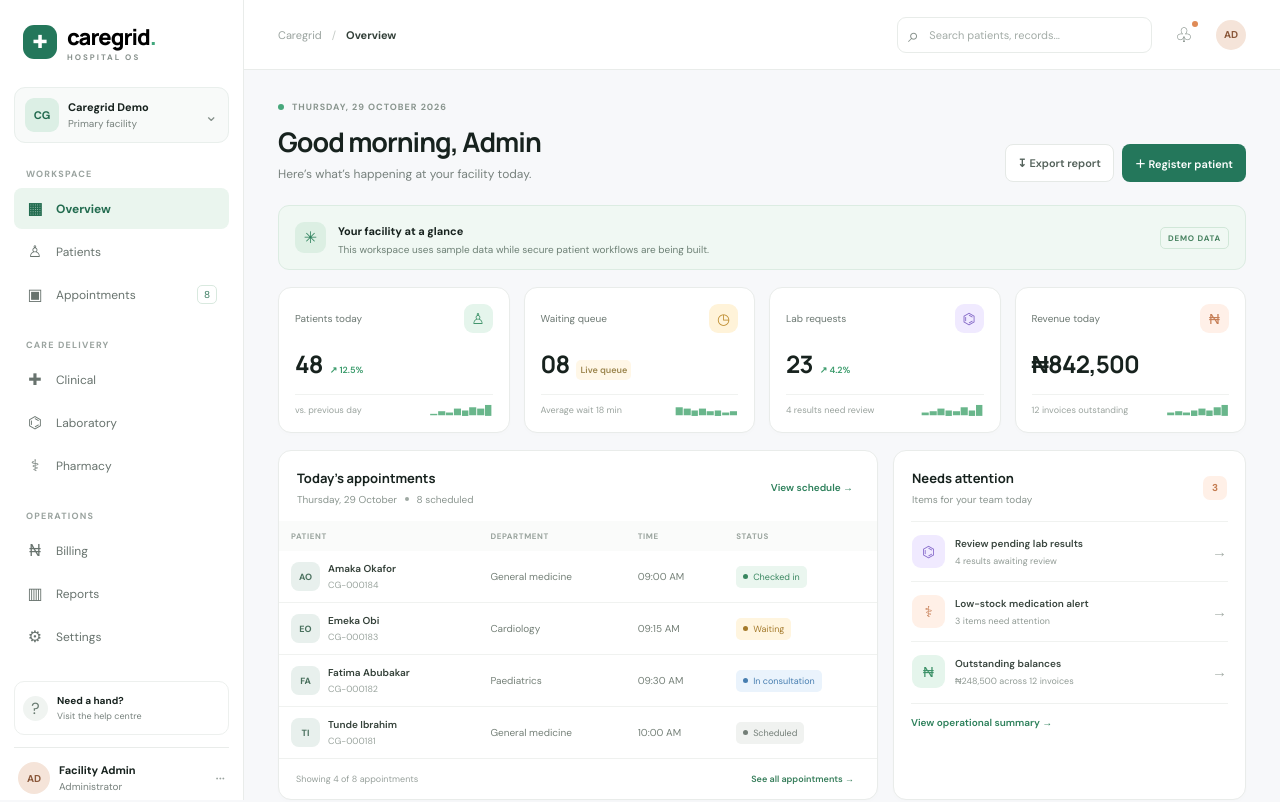
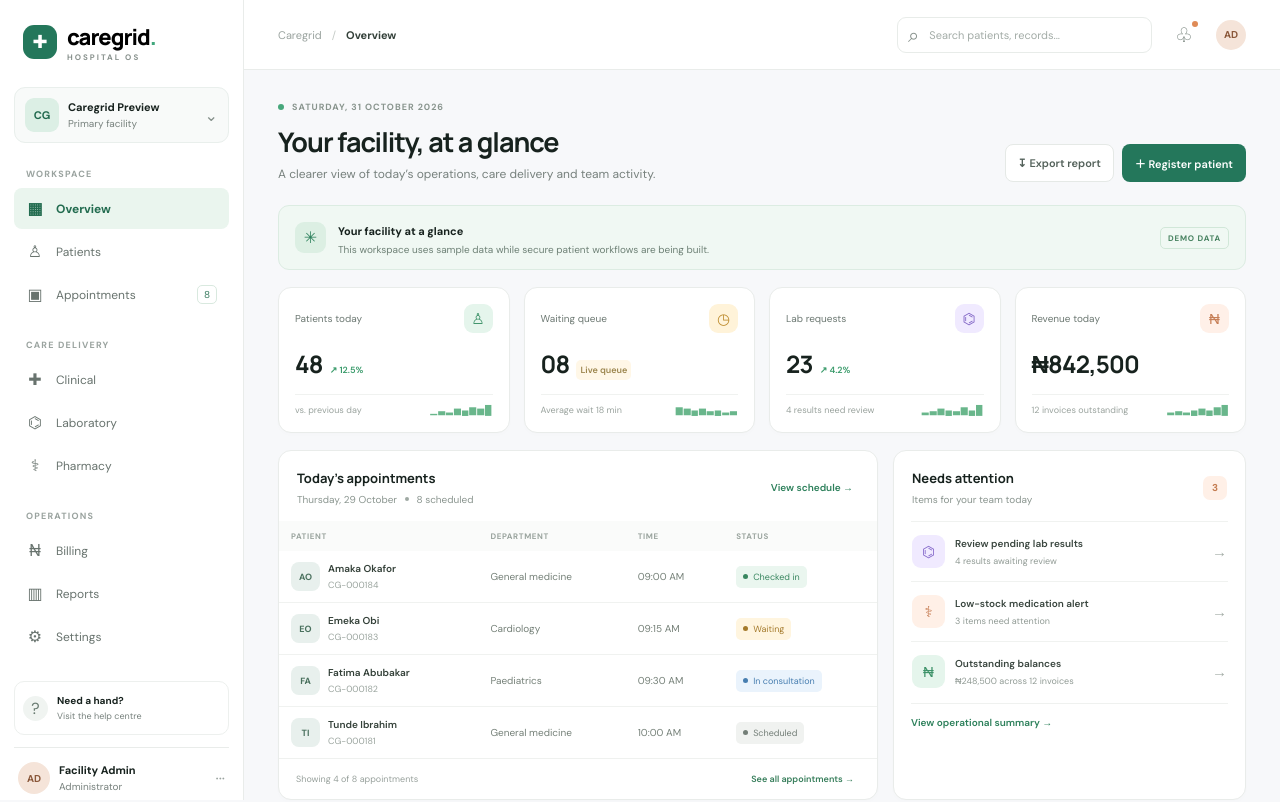
Before and after one commit to mrceogodwin/caregrid, a Next.js app: page /dashboard in a window 1280 px wide. Shown: the top 802 px of the page. Built offline with nearby package versions, Linux system fonts and the light colour scheme.

Commit message:
refine(dashboard): refresh workspace copy and date

```diff
--- a/app/dashboard/page.tsx
+++ b/app/dashboard/page.tsx
@@ -15,7 +15,7 @@ const appointments = [
   { initials: "TI", name: "Tunde Ibrahim", id: "CG-000181", department: "General medicine", time: "10:00 AM", status: "Scheduled", tone: "slate" },
 ];
 const summaries: Record<Section, string> = {
-  Overview: "Here’s what’s happening at your facility today.",
+  Overview: "A clearer view of today’s operations, care delivery and team activity.",
   Patients: "Find patient records and manage registrations.",
   Appointments: "Coordinate today’s schedule and patient queue.",
   Clinical: "Encounters, observations and care notes.",
@@ -51,7 +51,7 @@ export default function Home() {
   return <div className="shell">
     <aside className="sidebar">
       <button className="brand" onClick={() => setActive("Overview")} aria-label="Caregrid home"><span className="brand-mark">✚</span><span className="brand-name">caregrid<span>.</span><small>HOSPITAL OS</small></span></button>
-      <div className="facility"><span className="facility-logo">CG</span><span><b>Caregrid Demo</b><small>Primary facility</small></span><span className="chevron">⌄</span></div>
+      <div className="facility"><span className="facility-logo">CG</span><span><b>Caregrid Preview</b><small>Primary facility</small></span><span className="chevron">⌄</span></div>
       {groups.map(group => <nav className="nav-group" key={group.title} aria-label={group.title}><p>{group.title}</p>{group.items.map(item => <button key={item.name} className={active === item.name ? "nav-item active" : "nav-item"} onClick={() => { setActive(item.name); setNotice(""); }}><Icon>{item.icon}</Icon><span>{item.name}</span>{item.name === "Appointments" && <small className="count">8</small>}</button>)}</nav>)}
       <div className="sidebar-spacer" />
       <div className="help-box"><span>?</span><div><b>Need a hand?</b><small>Visit the help centre</small></div></div>
@@ -62,7 +62,7 @@ export default function Home() {
       <header className="topbar"><div className="crumb">Caregrid <span>/</span> <b>{active}</b></div><div className="top-actions"><label className="search"><span>⌕</span><input value={search} onChange={e => setSearch(e.target.value)} placeholder="Search patients, records..." aria-label="Search patients and records" /></label><button className="notification" aria-label="Notifications" onClick={() => setNotice("You’re all caught up. Notifications will appear here.")}>♧<i /></button><span className="avatar top-avatar">AD</span></div></header>
       <div className="content">
         {notice && <div className="notice" role="status">{notice}<button onClick={() => setNotice("")} aria-label="Dismiss">×</button></div>}
-        <div className="page-heading"><div><div className="eyebrow"><i /> THURSDAY, 29 OCTOBER 2026</div><h1>{active === "Overview" ? "Good morning, Admin" : active}</h1><p>{summaries[active]}</p></div><div className="heading-buttons"><button className="button secondary" onClick={() => setNotice("Exports will be enabled when reports are connected to saved data.")}>↧ Export report</button><button className="button primary" onClick={() => setModal(true)}>＋ Register patient</button></div></div>
+        <div className="page-heading"><div><div className="eyebrow"><i /> SATURDAY, 31 OCTOBER 2026</div><h1>{active === "Overview" ? "Your facility, at a glance" : active}</h1><p>{summaries[active]}</p></div><div className="heading-buttons"><button className="button secondary" onClick={() => setNotice("Exports will be enabled when reports are connected to saved data.")}>↧ Export report</button><button className="button primary" onClick={() => setModal(true)}>＋ Register patient</button></div></div>
 
         {active === "Overview" && <>
           <div className="demo-banner"><span className="banner-icon">✳</span><div><b>Your facility at a glance</b><p>This workspace uses sample data while secure patient workflows are being built.</p></div><span className="demo-tag">DEMO DATA</span></div>
```
